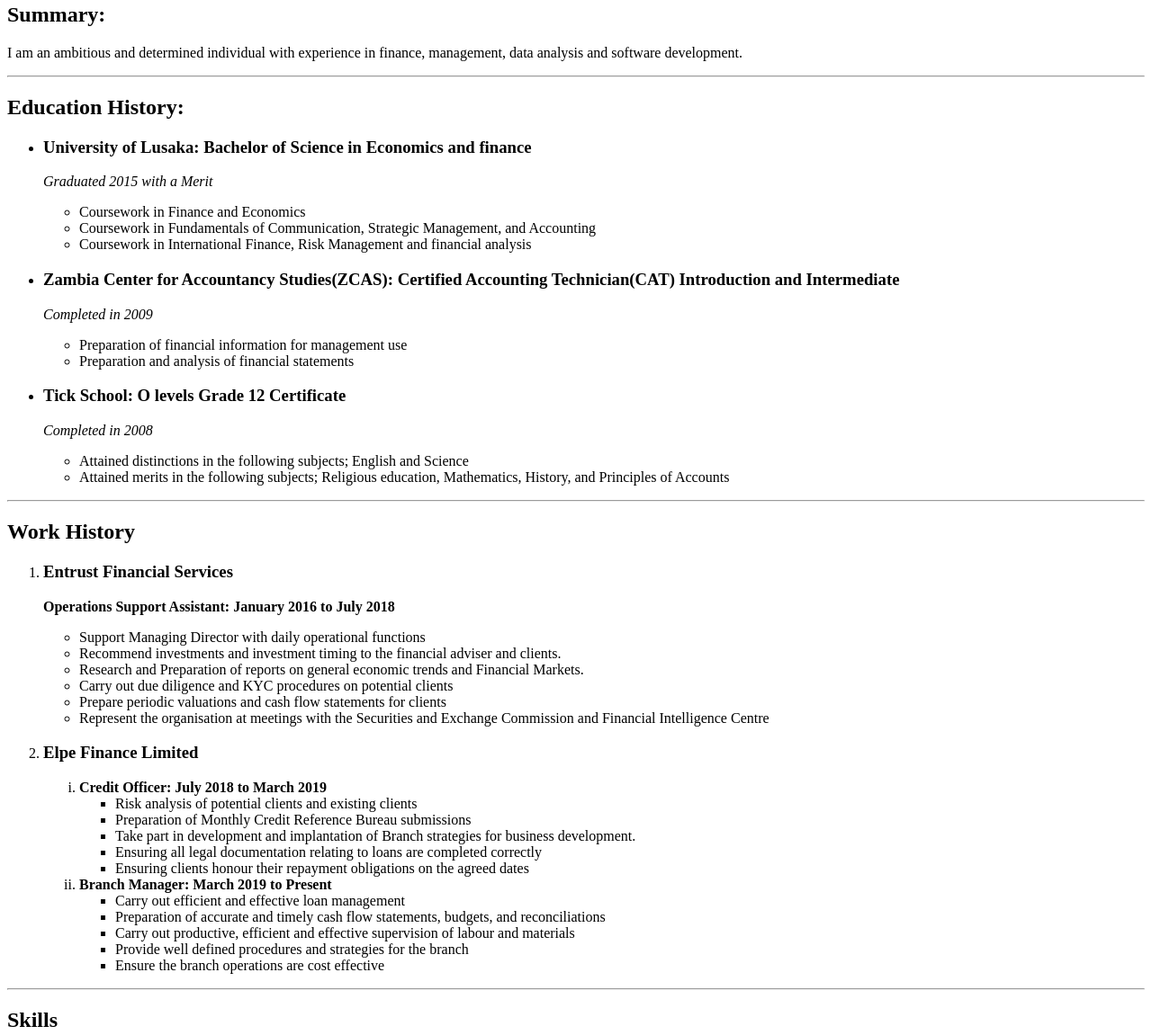
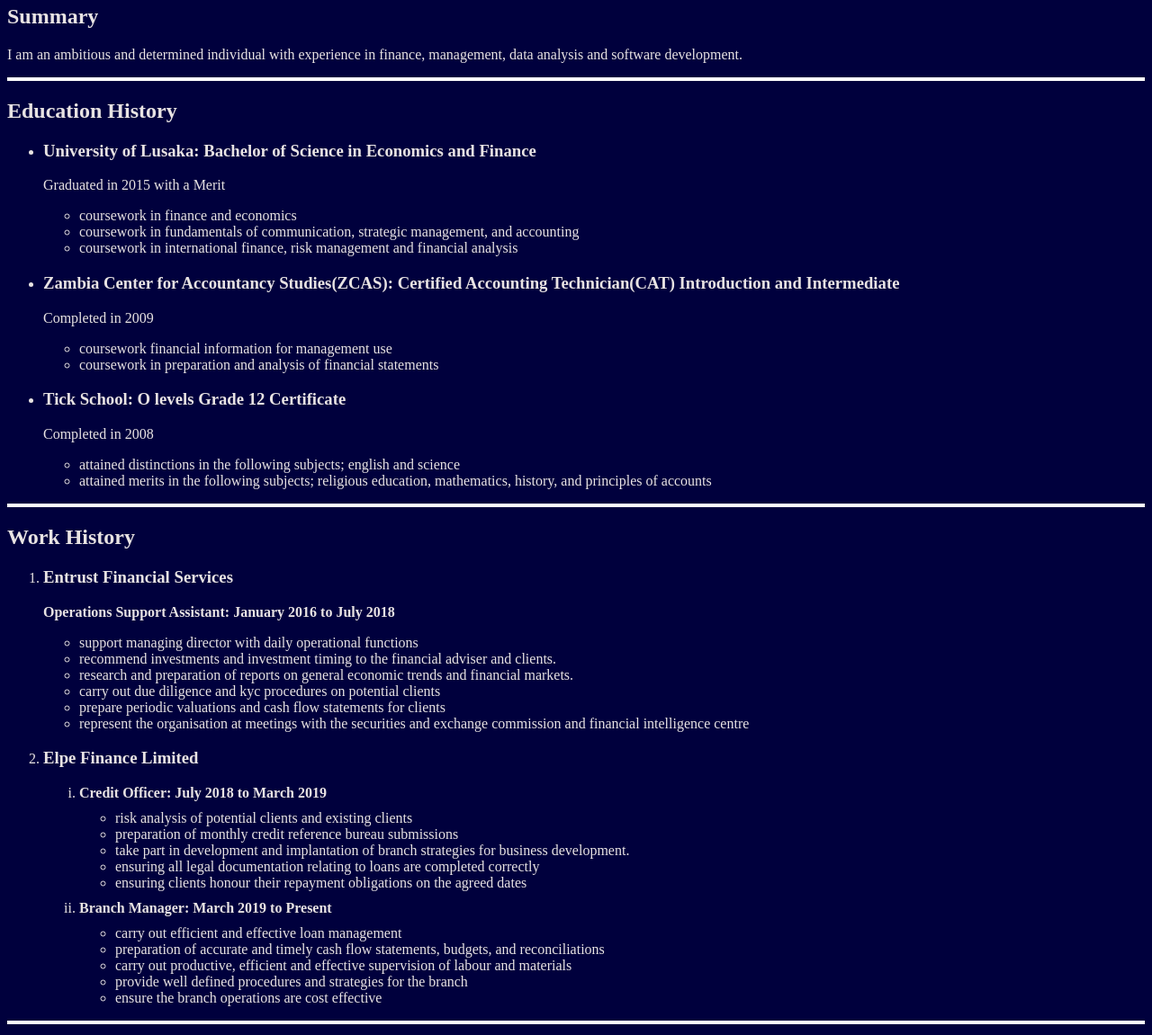
Before and after one commit to Davy-Lungu92/my-resume-website, a plain HTML site: page index.html in a window 1280 px wide. Shown: the part 261-1412 px from the top of the page at 90% size. Drawn offline with Linux system fonts and the light colour scheme.

Commit message:
Add files via upload

```diff
--- /dev/null
+++ b/assets/styles.css
@@ -0,0 +1,31 @@
+body {
+    background-color: rgb(0, 0, 61);
+    color:rgb(232, 227, 227);
+}
+
+hr {
+    border: 2px solid white;
+}
+
+footer {
+    font-weight: bold;
+}
+
+a {
+    color: rgb(232, 227, 227);
+}
+
+section {
+    margin: 0;
+
+}
+
+.inner li {
+    list-style: circle;
+    text-transform: lowercase;
+}
+
+li.sub {
+    margin-top: 10px;
+    margin-bottom: 10px;
+}
--- a/index.html
+++ b/index.html
@@ -4,6 +4,7 @@
     <meta charset="UTF-8">
     <meta name="viewport" content="width=device-width, initial-scale=1.0">
     <title>My Resume</title>
+    <link rel="stylesheet" href="./assets/styles.css">
 </head>
 <body>
     <header><h1>Davy Lungu</h1></header>
@@ -11,31 +12,31 @@
     <hr>
     <main>
       <section class="summary">
-        <h2>Summary:</h2>
+        <h2>Summary</h2>
         <p>I am an ambitious and determined individual with experience in finance, management, data analysis and software development.</p>
       </section>
       <hr>
       <section class="education">
-        <h2>Education History:</h2>
+        <h2>Education History</h2>
         <ul>
-            <li><h3>University of Lusaka: Bachelor of Science in Economics and finance	</h3></li>
-            <p><em>Graduated 2015 with a Merit</em></p>
-            <ul>
+            <li><h3>University of Lusaka: Bachelor of Science in Economics and Finance	</h3></li>
+            <p class="completion">Graduated in 2015 with a Merit</p>
+            <ul class="inner">
                 <li>Coursework in Finance and Economics</li>
                 <li>Coursework in Fundamentals of Communication, Strategic Management, and Accounting</li>
-                <li>Coursework in International Finance, Risk Management and financial analysis</li>
+                <li>Coursework in International Finance, Risk Management and Financial Analysis</li>
             </ul>
             <li><h3>Zambia Center for Accountancy Studies(ZCAS): Certified Accounting Technician(CAT) Introduction and Intermediate</h3></li>
-            <p><em>Completed in 2009</em></p>
-            <ul>
-                <li>Preparation of financial information for management use</li>
-                <li>Preparation and analysis of financial statements</li>
+            <p class="completion">Completed in 2009</p>
+            <ul class="inner">
+                <li>Coursework Financial Information for Management use</li>
+                <li>Coursework in Preparation and Analysis of Financial Statements</li>
             </ul>
             <li><h3>Tick School: O levels Grade 12 Certificate</h3></li>
-            <p><em>Completed in 2008</em></p>
-            <ul>
+            <p class="completion">Completed in 2008</p>
+            <ul class="inner">
               <li>Attained distinctions in the following subjects; English and Science</li>
-              <li>Attained merits in the following subjects; Religious education, Mathematics, History, and Principles of Accounts</li>
+              <li>Attained merits in the following subjects; Religious Education, Mathematics, History, and Principles of Accounts</li>
             </ul>
 
 
@@ -49,7 +50,7 @@
         <ol>
           <li><h3>Entrust Financial Services</h3></li>
           <p><b>Operations Support Assistant: January 2016 to July 2018</b></p>
-            <ul>
+            <ul class="inner">
               <li>Support Managing Director with daily operational functions</li>
               <li>Recommend investments and investment timing to the financial adviser and clients.</li>
               <li>Research and Preparation of reports on general economic trends and Financial Markets.</li>
@@ -59,16 +60,16 @@
             </ul>
           <li><h3>Elpe Finance Limited</h3></li>
           <ol type="i">
-            <li><b>Credit Officer: July 2018 to March 2019</b></li>
-            <ul>
+            <li class="sub"><b>Credit Officer: July 2018 to March 2019</b></li>
+            <ul class="inner" >
               <li>Risk analysis of potential clients and existing clients</li>
               <li>Preparation of Monthly Credit Reference Bureau submissions</li>
               <li>Take part in development and implantation of Branch strategies for business development.</li>
               <li>Ensuring all legal documentation relating to loans are completed correctly</li>
               <li>Ensuring clients honour their repayment obligations on the agreed dates</li>
             </ul>
-            <li><b>Branch Manager: March 2019 to Present</b></li>
-            <ul>
+            <li class="sub"><b>Branch Manager: March 2019 to Present</b></li>
+            <ul class="inner">
               <li>Carry out efficient and effective loan management</li>
               <li>Preparation of accurate and timely cash flow statements, budgets, and reconciliations</li>
               <li>Carry out productive, efficient and effective supervision of labour and materials</li>
```
Also changed, not shown: assets/contact.html (+3 -1 lines), assets/hobbies.html (+1 -0 lines).
